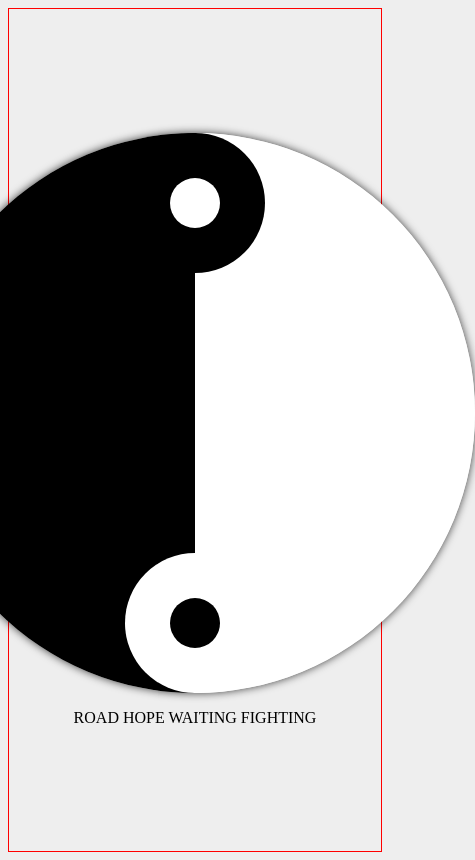
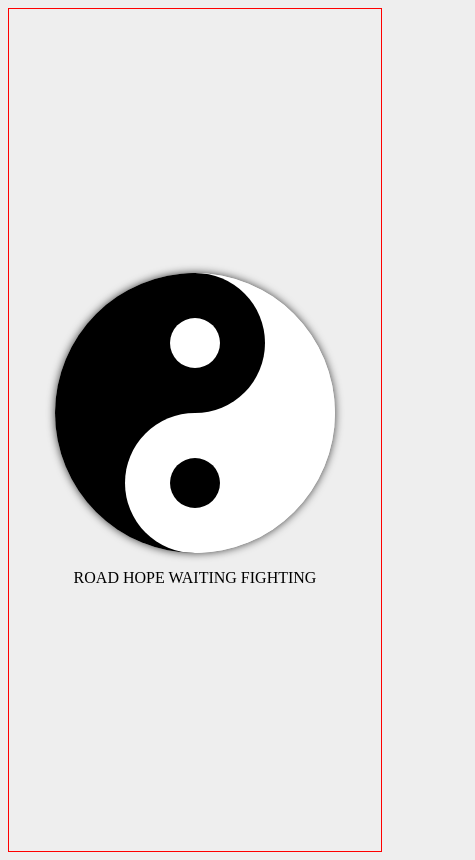
Before and after one commit to AngelaFangguyue/html5-css3-demo1-20190911, a plain HTML site: page index.html in a window 390 px wide. Shown: the whole page, 475 px wide, since content can reach past the window. Drawn offline with Linux system fonts and the light colour scheme.

Commit message:
20190911-html5-css3-demo1-fourth-commit
第四次提交，忘了修改八卦太极的大小了

```diff
--- a/index.html
+++ b/index.html
@@ -106,8 +106,8 @@
     }
 	  @media(max-width:800px){
      #八卦{
-     	 width:560px;
-      	 height:560px;
+     	 width:280px;
+      	 height:280px;
 	}
       #八卦>div:nth-child(3){
                  width:140px;
```
